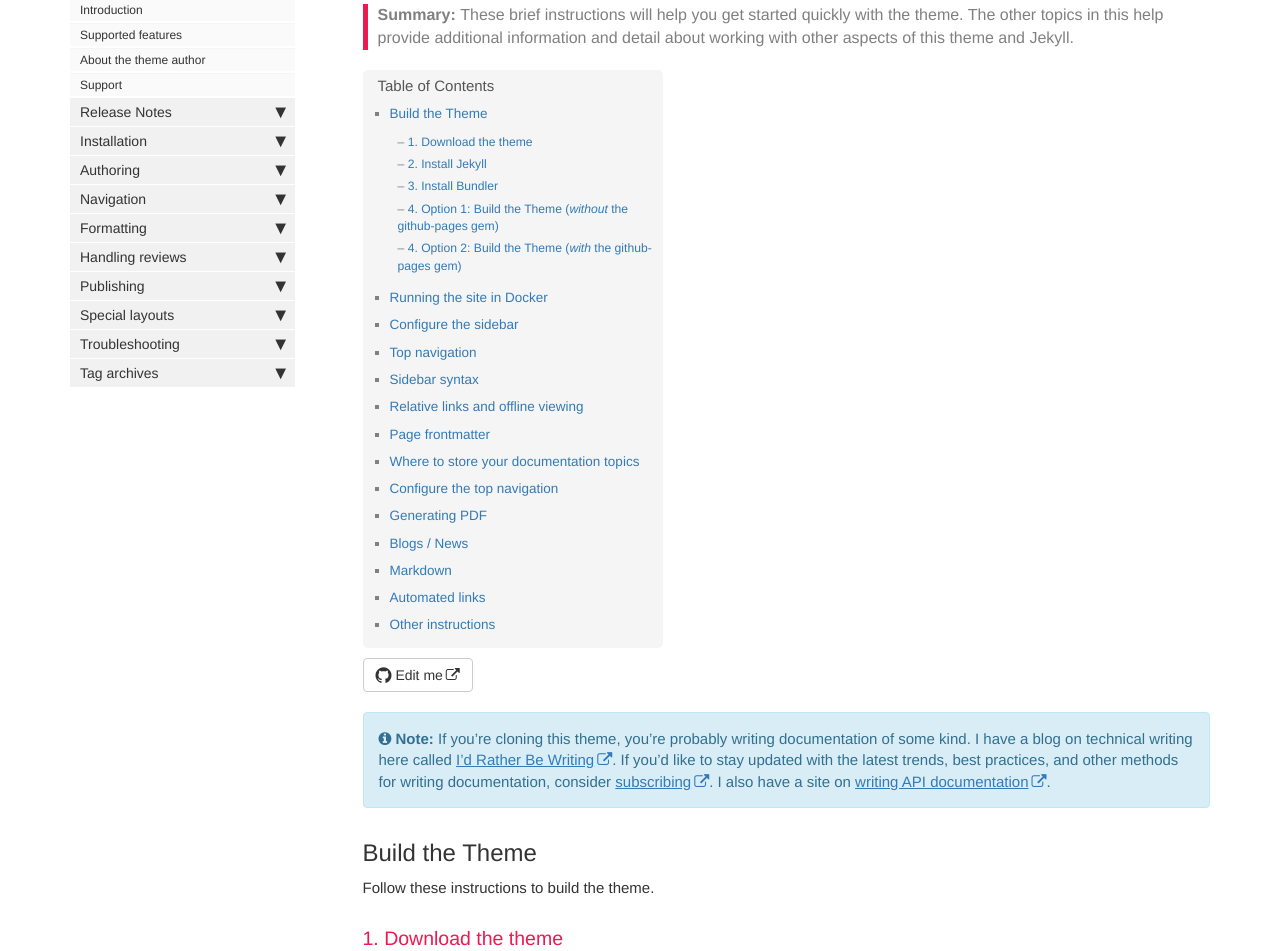
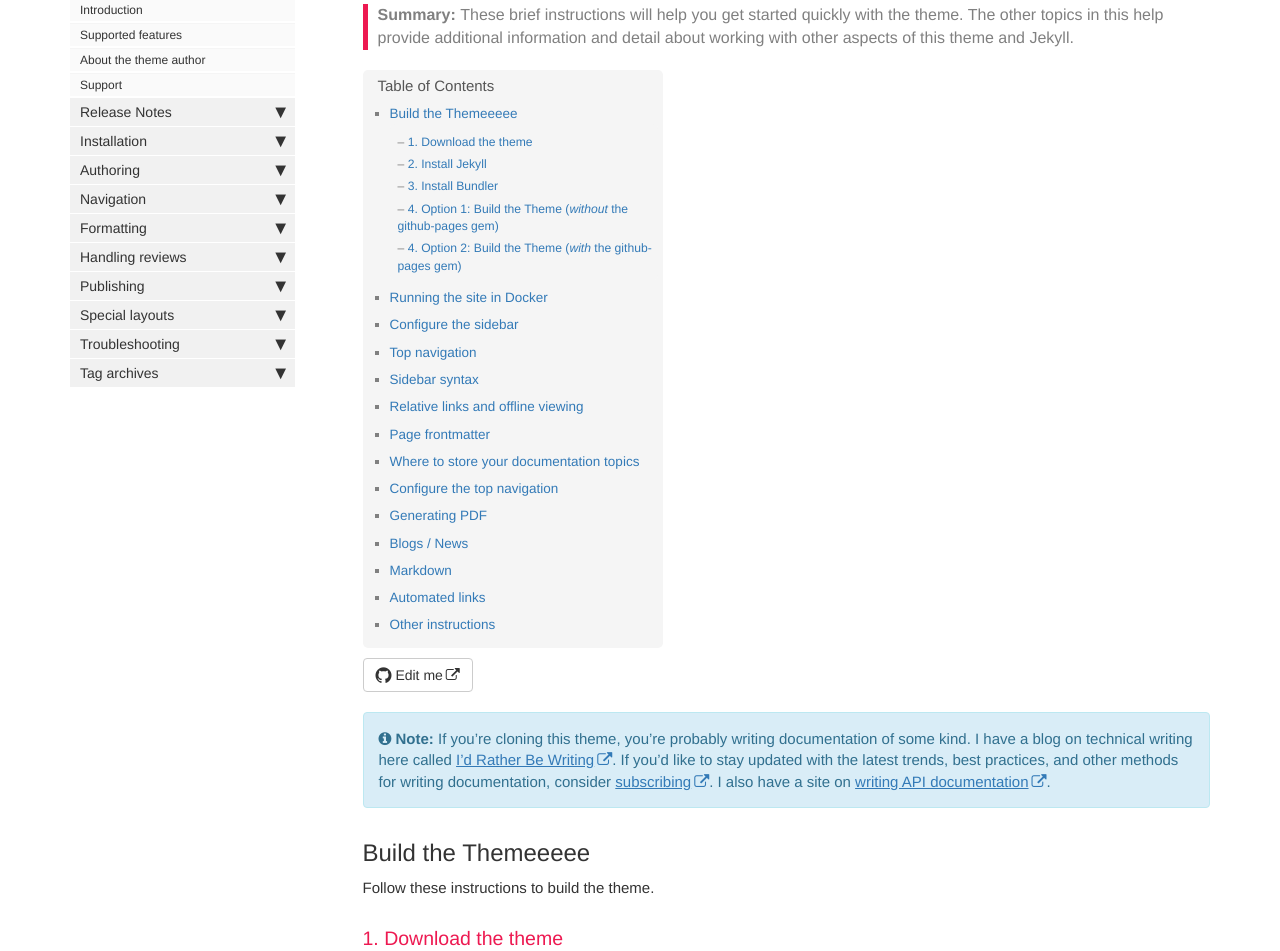
Before and after one commit to ndkhaivn/orbiscrm, a Jekyll site: the page built from index.md, in a window 1280 px wide and 1400 px high. Shown: the part 186-1137 px from the top of the window. Built offline with Jekyll 4.4.1, drawn with Linux system fonts in a browser that asks for light colours; comment, search, counter and statistics services are not loaded.

Commit message:
First change

```diff
--- a/index.md
+++ b/index.md
@@ -9,7 +9,7 @@ summary: These brief instructions will help you get started quickly with the the
 
 {% include note.html content="If you're cloning this theme, you're probably writing documentation of some kind. I have a blog on technical writing here called <a alt='technical writing blog' href='http://idratherbewriting.com'>I'd Rather Be Writing</a>. If you'd like to stay updated with the latest trends, best practices, and other methods for writing documentation, consider <a href='https://tinyletter.com/tomjoht'>subscribing</a>. I also have a site on <a href='http://idratherbewriting.com/learnapidoc'>writing API documentation</a>." %}
 
-## Build the Theme
+## Build the Themeeeee
 
 Follow these instructions to build the theme.
 
```
